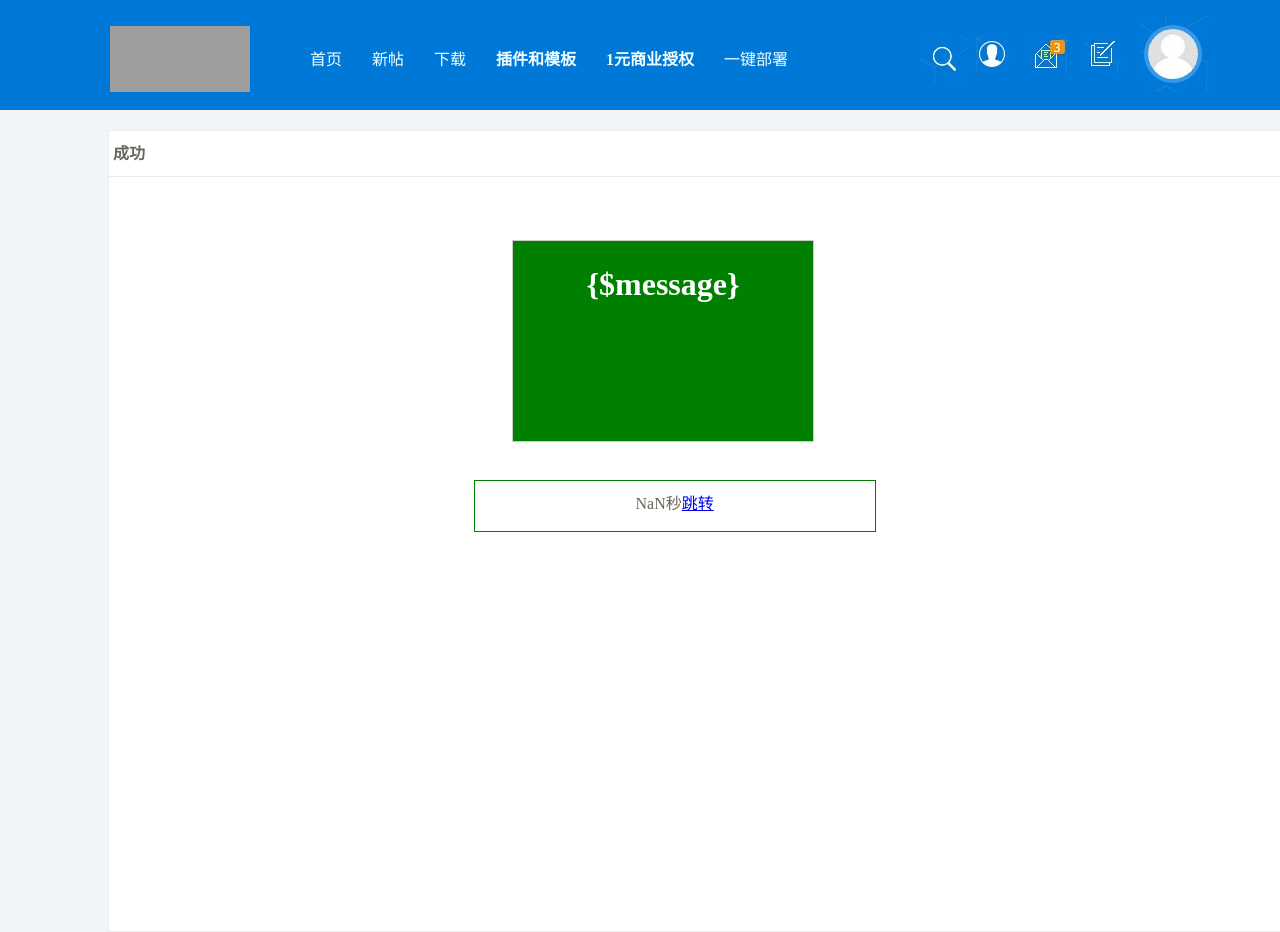
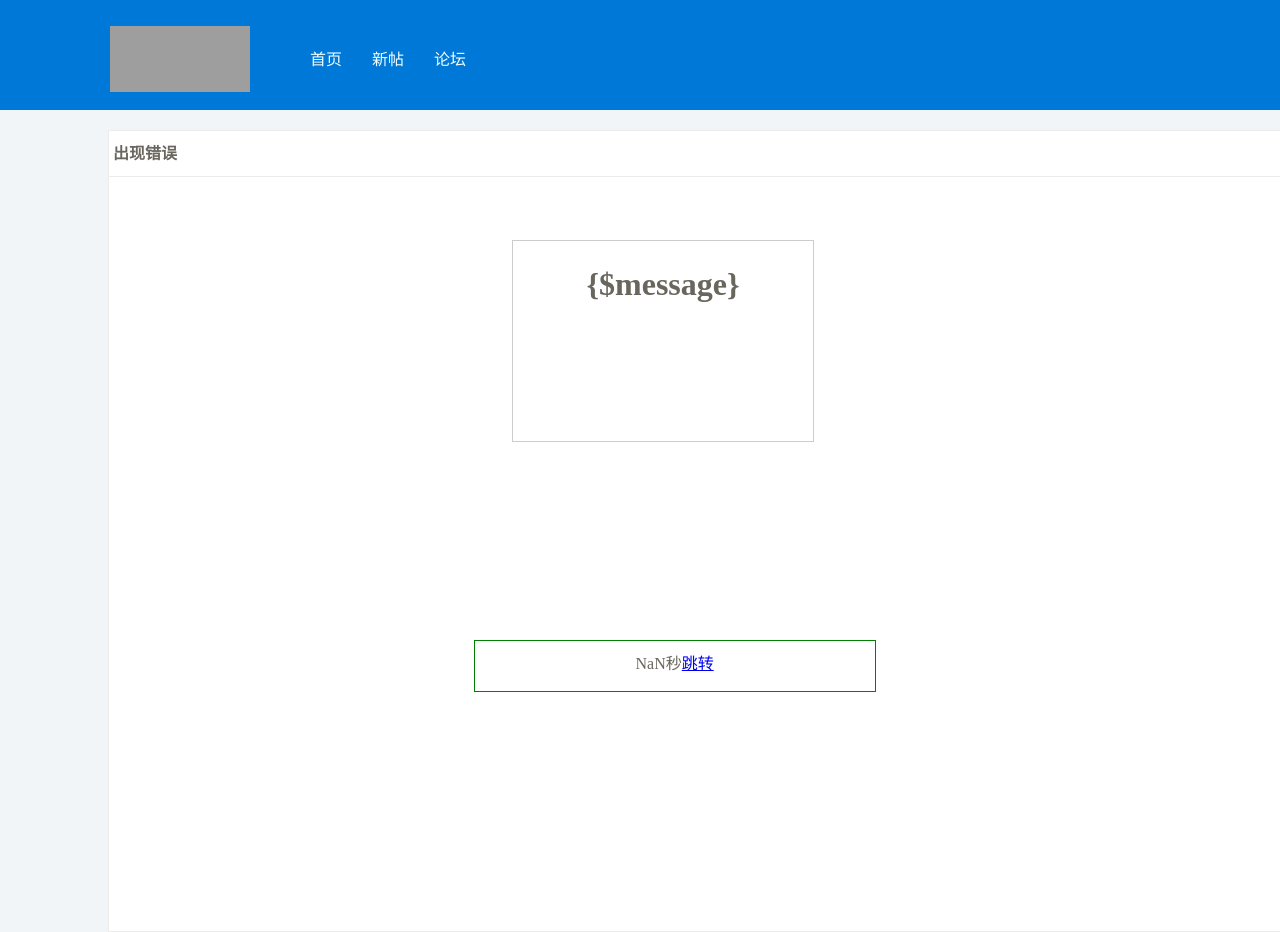
Before and after one commit to etrnal1/bbs, a PHP site: page /views/success.html in a window 1280 px wide. Run offline with PHP 8.4, Linux system fonts and the light colour scheme; grey boxes are pictures that could not be loaded.

Commit message:
修改了很多
我写了一部分代码

```diff
--- a/helpers/mysql.func.php
+++ b/helpers/mysql.func.php
@@ -50,6 +50,7 @@ function insert($conn, $table, $data) {
 function update($conn, $table, $data, $where) {
 	$set = join(',', parseSet($data));
 	$sql = "update $table set $set where $where";
+	//echo $sql;
 	$result = mysqli_query($conn, $sql);
 	return $result;
 }
--- a/user_check.php
+++ b/user_check.php
@@ -25,7 +25,7 @@ $conn = insert($conn, DB_PREFIX . 'user', $data);
 //var_dump($conn);
 
 if ($conn) {
-	success('注册成功');
+	success('注册成功', '3', 'index.php');
 } else {
 	error('注册失败');
 
--- a/views/register.html
+++ b/views/register.html
@@ -16,7 +16,7 @@
 		.logo{
 			width: 140px;
 			height: 66px;
-			background-image: url("images/logo.jpg");
+			background-image: url("{$webSite}img/images/logo.jpg");
 			background-repeat: no-repeat;
 			margin-left: 110px;
 			margin-right: 20px;
@@ -154,7 +154,7 @@
 		<div class="logo"></div>
 		<div class="menu">
 			<ul>
-				<li><a href="{$webSite}index.php"></a>首页</li>
+				<li><a href="{$webSite}/index.php"></a>首页</li>
 				<li>新帖</li>
 				<li>下载</li>
 				<li><b>插件和模板</b></li>
--- a/views/success.html
+++ b/views/success.html
@@ -155,9 +155,7 @@
 			position:absolute;
 			top:30%;
 			left:40%;
-			background:green;
-			text-align:center;
-			color:#ffffff;
+			text-align: center;
 
 		}
 		.jump{
@@ -165,7 +163,7 @@
 			height:50px;
 			border:1px solid green;
 			position:absolute;
-			top:60%;
+			top:80%;
 			left:37%;
 			text-align:center;
 		}
@@ -178,20 +176,19 @@
 			<ul>
 				<li>首页</li>
 				<li>新帖</li>
-				<li>下载</li>
-				<li><b>插件和模板</b></li>
-				<li><b>1元商业授权</b></li>
-				<li>一键部署</li>
+				<li>论坛</li>
+
 			</ul>
 		</div>
 		<div class="user">
-			<ul>
+			<!-- <ul>
+				去掉用户管理
 				<li><img src="{$webSite}img/image/search.jpg"></li>
 				<li><img src="{$webSite}img/image/1.jpg"></li>
 				<li><img src="{$webSite}img/image/2.jpg"></li>
 				<li><img src="{$webSite}img/image/3.jpg"></li>
 				<li><img src="{$webSite}img/image/4.jpg"></li>
-			</ul>
+			</ul>	 -->
 
 		</div>
 	</div>
@@ -200,7 +197,7 @@
 
 	<div class="regist">
 		<div class="re_top">
-			&nbsp;<b>成功</b>
+			&nbsp;<b>出现错误</b>
 
 			<div class="tips"><h1>{$message}</h1></div>
 
```
Also changed, not shown: check_login.php (+10 -33 lines), views/index.html (+15 -11 lines), 3 other files.
